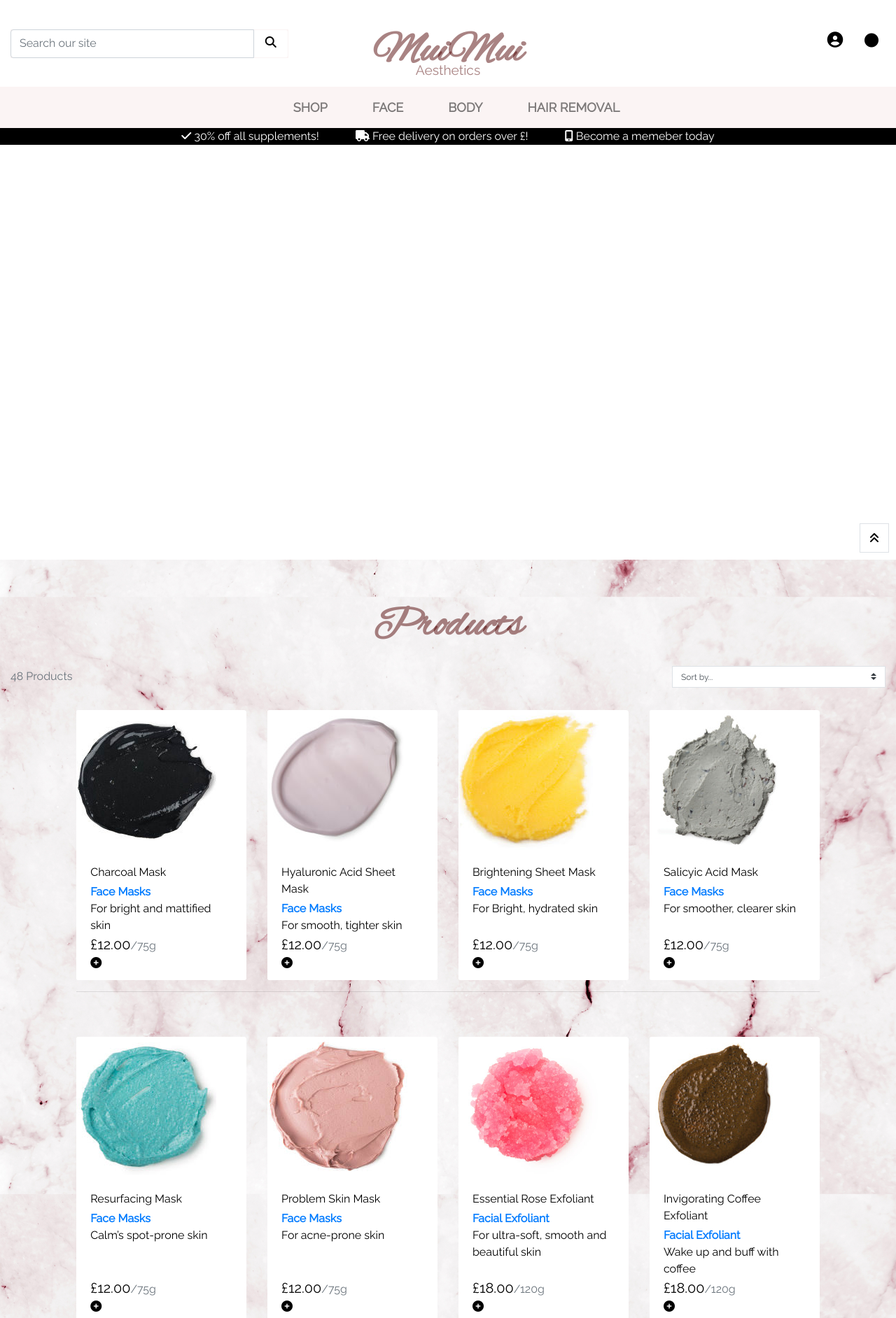
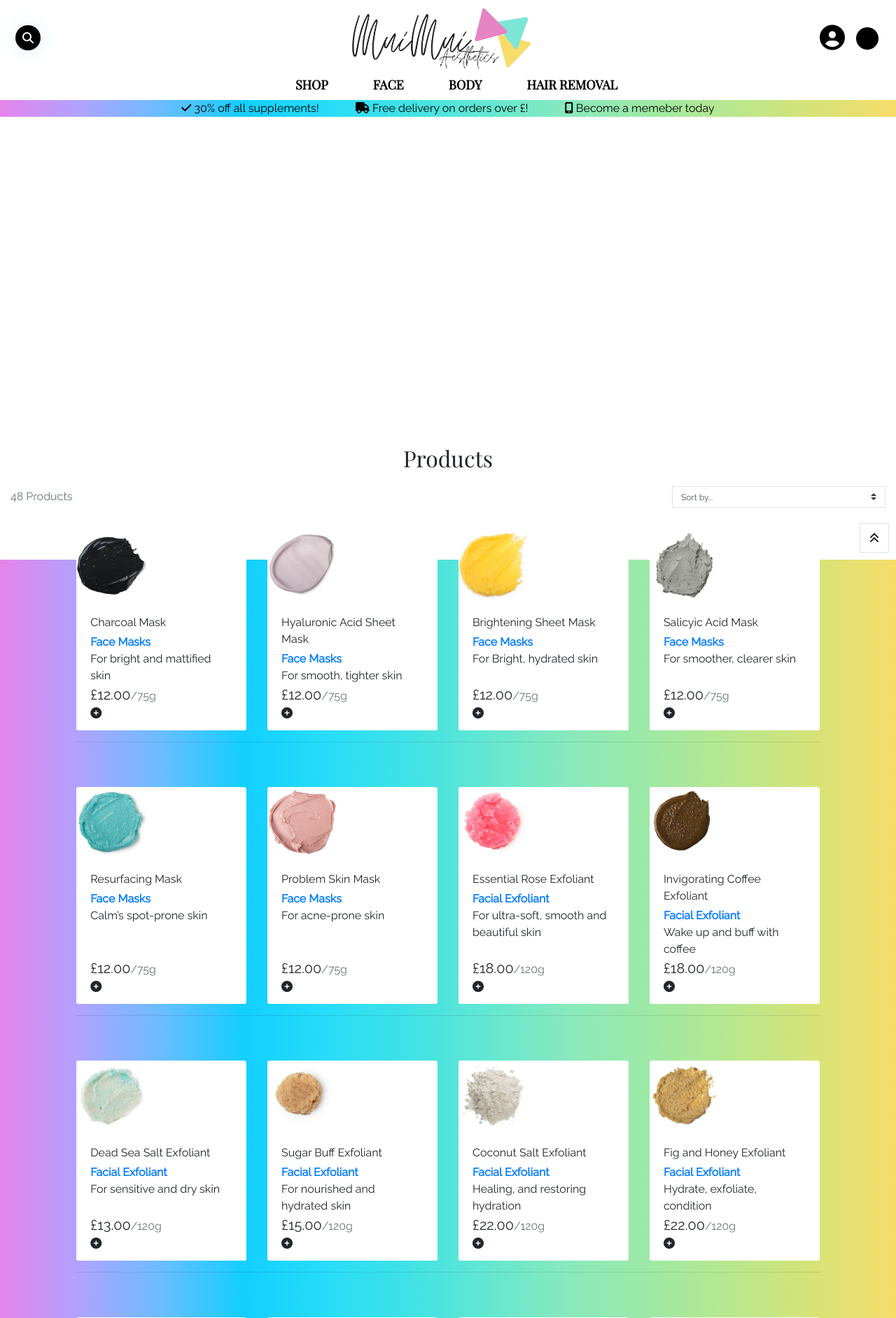
Before and after one commit to fudge88/miumiu, a Django app: page /products/ in a window 1280 px wide. Shown: the top 1884 px of the page at 70% size. Run offline with Django 3.2, Linux system fonts and the light colour scheme; data comes from the database, SQL or seed files in the repository; some libraries are stand-ins or nearby versions.

Commit message:
restyled nav- added animated search bar

```diff
--- a/static/css/base.css
+++ b/static/css/base.css
@@ -3,12 +3,14 @@ html {
 }
 
 body {
-    background: url('/../media/home-bg.jpg') no-repeat center center fixed;
+    /* background: url('/../media/home-bg.jpg') no-repeat center center fixed; */
+    background-image: linear-gradient(to right, #e684ec, #aea4ff, #68bdff, #12cfff, #28dcf9, #3fe2e6, #64e7d1, #89e9bc, #9ee9a4, #b9e78d, #d7e377, #f7dc69);
     background-size: cover;
     height: calc(100vh - 164px);
-    color: #000;
+    /* color: #000; */
     font-family: 'Raleway', sans-serif;
-
+    margin: 0;
+    padding: 0;
 }
 
 h1,
@@ -35,26 +37,24 @@ h6{
 .nav-link {
     display: block;
     padding: .5rem .5rem;
-
+    color: white;
 }
 
-
-.logo-font-p1 {
-    font-family: 'Alex Brush', cursive;
-    color: rgb(84 8 8 / 50%);
-    font-weight: bolder;
-    font-size: 60px;
+.navbar-light .navbar-nav .nav-link {
+    font-family: 'Playfair Display', serif;
+    color: #000;
 }
 
-.logo-font-p2 {
-    color: rgb(84 8 8 / 50%);
-    font-size: larger;
-    line-height: 0;
-    margin-top: -10px;
+img.card-img-top{
+    width: auto;
+    height: 100px;
 }
-.main-logo-link {
-    /* width: fit-content; */
+
+#topnav{
+    background-color: white;
+    padding: 5px 10px;
 }
+
 .dropdown{
     font-size: large;
     font-weight: bolder;
@@ -67,7 +67,8 @@ h6{
 }
 
 .w-100{
-    background-color: #fbf4f4;
+   padding: 0;
+   margin-top: -10px;
 }
 
 .overlay{
@@ -161,14 +162,17 @@ h6{
 }
 
 .promo-strip{
-    background-color: #000;
-    color: white;
+    /* background-color: #000; */
+    /* color: white; */
+    color: #000;
+    background-image: linear-gradient(to right, #e684ec, #aea4ff, #68bdff, #12cfff, #28dcf9, #3fe2e6, #64e7d1, #89e9bc, #9ee9a4, #b9e78d, #d7e377, #f7dc69);
 
 }
 
 @media (max-width: 991px) {
     .navbar{
         padding-top: 30px;
+        background-image: linear-gradient(to right, #e684ec, #aea4ff, #68bdff, #12cfff, #28dcf9, #3fe2e6, #64e7d1, #89e9bc, #9ee9a4, #b9e78d, #d7e377, #f7dc69);
     }
 }
 
@@ -186,3 +190,63 @@ h6{
 }
 
 }
+
+
+.search-box{
+    position: absolute;
+    top: -15px;
+    background: #000;
+    height: 30px;
+    padding: 10px;
+    padding-top: 20px;
+    border-radius: 40px;
+    box-shadow: 0 0 25px 0 rgba(124, 230, 215, 0.4);
+}
+
+
+.search-box input{
+    border: none;
+    background: none;
+    outline: none;
+    float: left;
+    padding: 0;
+    color: white;
+    /* font-size: 20px; */
+    line-height: 35px;
+    width: 0px;
+}
+
+.search-box:hover input{
+    width: 200px;
+    padding: 0 6px;
+
+    background: black;
+    height: 10px;
+}
+
+.search-box input:focus{
+    width: 240px;
+    padding: 0 6px;
+}
+
+.search-btn{
+    border: none;
+    background: none;
+    outline: none;
+    width: 10px;
+    margin-top: -21px;
+    display: flex;
+    justify-content: center;
+    align-items: center;
+    cursor: pointer;
+}
+
+.search-btn i{
+    z-index: 1;
+    background: #000;
+    color: white;
+    padding: 10px;
+    border-radius: 50px;
+    position: absolute;
+    top: -14px;
+}
--- a/templates/base.html
+++ b/templates/base.html
@@ -40,17 +40,17 @@
     <title>MiuMiu Aesthetics{% block extra_title %}{% endblock %}</title>
   </head>
   <body>
-    <header class="container-fluid">
+    <header class="container-fluid fixed-top">
 
     <div id="topnav" class="row d-none d-lg-flex">
         <div class="col-12 col-lg-4 my-auto py-1 py-lg-0">
-            <form method="GET" action="{% url 'products' %}">
+            <form class="search-box" method="GET" action="{% url 'products' %}">
                 <div class="input-group w-100">
-                    <input class="form-control" type="text" name="q" placeholder="Search our site">
+                    <input class="" type="text" name="q" placeholder="Search our site">
                     <div class="input-group-append">
-                        <button class="form-control btn btn-black" type="submit">
+                        <button class="search-btn" type="submit">
                             <span class="icon">
-                                <i class="fas fa-search icon"></i>
+                                <i class="fas fa-search"></i>
                             </span>
                         </button>
                     </div>
@@ -58,16 +58,16 @@
             </form>
         </div>
         <div class="col-12 col-lg-4 my-auto py-1 py-lg-0 text-center">
-            <a href="{% url 'home' %}" class="nav-link main-logo-link">
-                <h2 class="logo-font-p1 my-0"><strong>MuiMui </strong></h2><p class="logo-font-p2">Aesthetics</p>
-            </a>
+        <a href="{% url 'home' %}">
+                        <img class=" card-img-top" src="{% static '../media/logo.png' %}" alt="logo">
+                    </a>
         </div>
         <div class="col-12 col-lg-4 my-auto py-1 py-lg-0">
             <ul class="list-inline list-unstyled text-center text-lg-right my-0">
                 <li class="list-inline-item dropdown">
                     <a class="nav-link" href="#" id="user-options" data-toggle="dropdown" aria-haspopup="true" aria-expanded="false">
                         <div class="text-center">
-                            <div><i class="fas fa-user-circle fa-lg icon"></i></div>
+                            <div><i class="fas fa-user-circle fa-2x icon"></i></div>
                         </div>
                     </a>
                     <div class="dropdown-menu border-0" aria-labelledby="user-options">
@@ -86,7 +86,7 @@
                 <li class="list-inline-item">
                     <a class="nav-link" href="#">
                         <div class="text-center">
-                            <div><i class="fas fa-circle fa-lg icon"></i></div>
+                            <div><i class="fas fa-circle fa-2x icon"></i></div>
                             <!-- <p class="my-0">
                                 {% if grand_total %}
                                     £{{ grand_total|floatformat:2 }}
```
Also changed, not shown: media/home-bg.jpg (deleted), media/logo.png (added).
